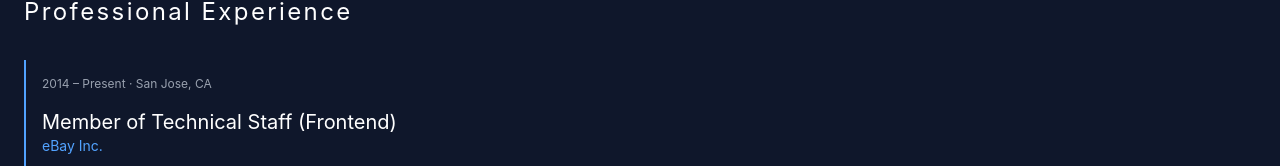
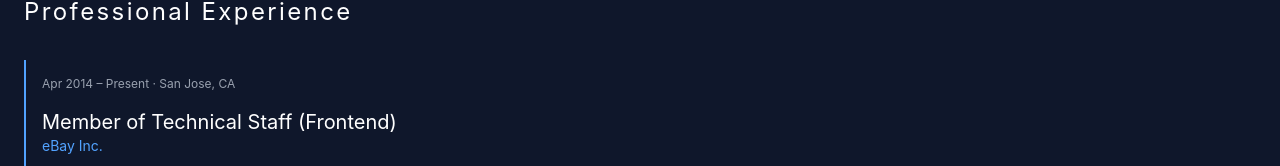
Before and after one commit to udayamca/udaya-profile, a React (Vite) app: page /experience in a window 1280 px wide. Shown: the part 169-335 px from the top of the page. Built offline with nearby package versions, Linux system fonts and the light colour scheme.

Commit message:
adding month on experience

```diff
--- a/src/pages/Experience.tsx
+++ b/src/pages/Experience.tsx
@@ -7,7 +7,7 @@ export default function Experience() {
         <div className="grid gap-4 sm:gap-8">
           <div className="grid border-l-2 border-blue-400 p-4 mt-8 sm:w-3/4">
             <div className="text-xs text-gray-400 mb-4">
-              2014 – Present · San Jose, CA
+              Apr 2014 – Present · San Jose, CA
             </div>
             <div className="text-xl">Member of Technical Staff (Frontend)</div>
             <div className="text-sm text-blue-500 dark:text-blue-400  mb-4">
```
